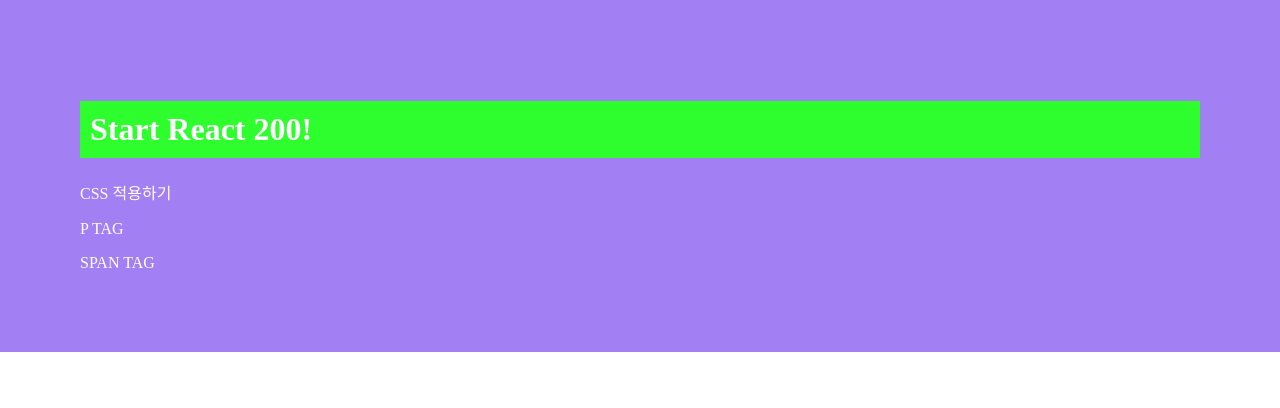
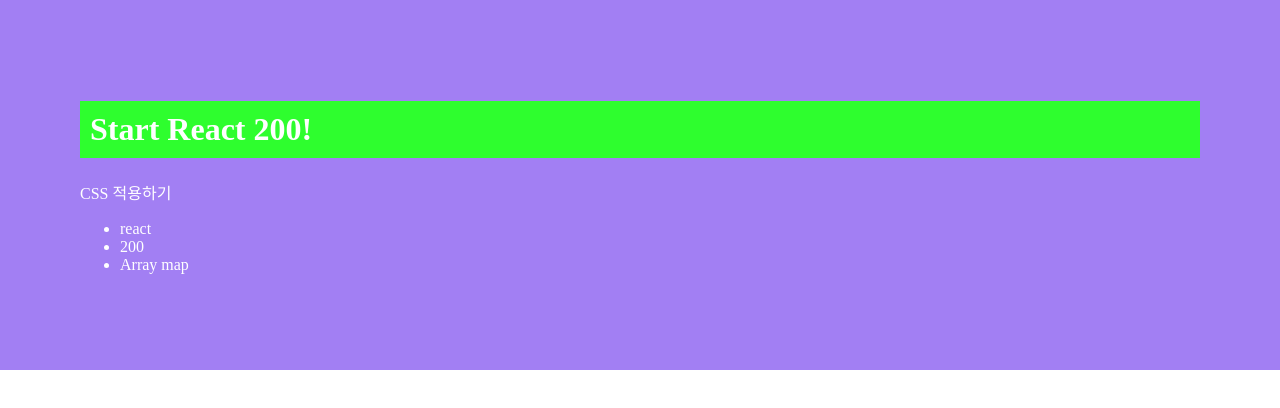
Before and after one commit to jihyean/React200, a React (Create React App) app in the folder client/: page / in a window 1280 px wide. Shown: the top 408 px of the page. Built offline with nearby package versions, Linux system fonts and the light colour scheme.

Commit message:
[033] map()으로 element 반환하기

```diff
--- a/client/src/App.js
+++ b/client/src/App.js
@@ -1,15 +1,14 @@
 import React from 'react';
 import './App.css';
-import Fragments from './PART2/R032_Fragments'
+import ReturnMap from './PART2/R033_ReturnMap'
 
 function App() {
   return (
     <div>
       <h1>Start React 200!</h1>
       <p>CSS 적용하기</p>
-      {/* 컴포넌트 단위로 element를 return할 때 하나의 <html> 태그로 전체를 감싸지 않을시 에러 발생 */}
-      {/* <Fragments> 태그로 감싸면 불필요한 <html> 태그를 추가하지 않고 사용 가능 */}
-      <Fragments />
+      {/* 반복해서 출력해야 하는 element들을 배열에 넣어두고 map() 함수로 순서대로 나열해 컴포넌트 return */}
+      <ReturnMap />
     </div>
   );
 }
--- /dev/null
+++ b/client/src/PART2/R033_ReturnMap.js
@@ -0,0 +1,21 @@
+import React, { Component } from 'react';
+
+class R033_ReturnMap extends Component {
+  render() {
+    // 태그 리스트를 element_Array 배열에 순서대로 저장
+    const element_Array = [
+      <li>react</li>
+      , <li>200</li>
+      , <li>Array map</li>
+    ]
+
+    // element_Array 배열에 있는 element들을 map() 함수로 꺼내 <ul> 태그 안쪽에 출력
+    return (
+      <ul>
+        {element_Array.map((array_val) => array_val)}
+      </ul>
+    )
+  }
+}
+
+export default R033_ReturnMap;
```
